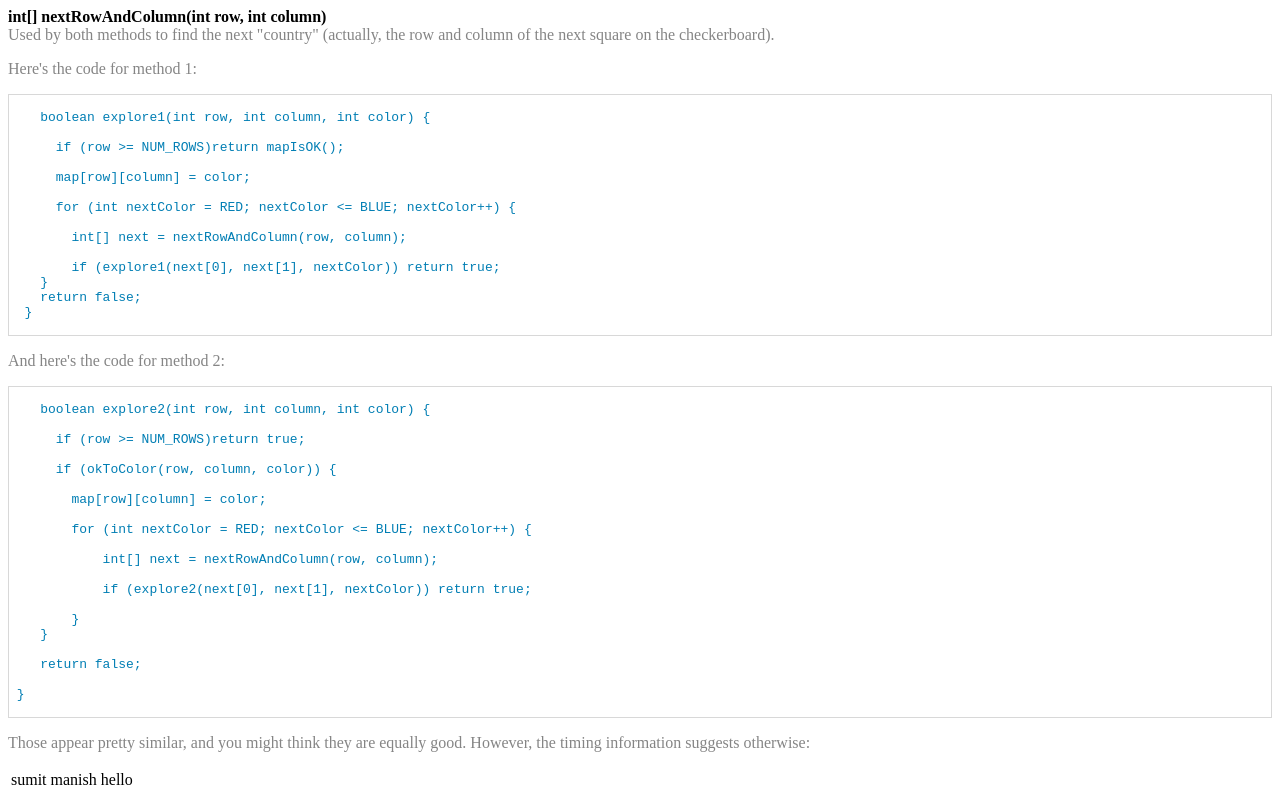
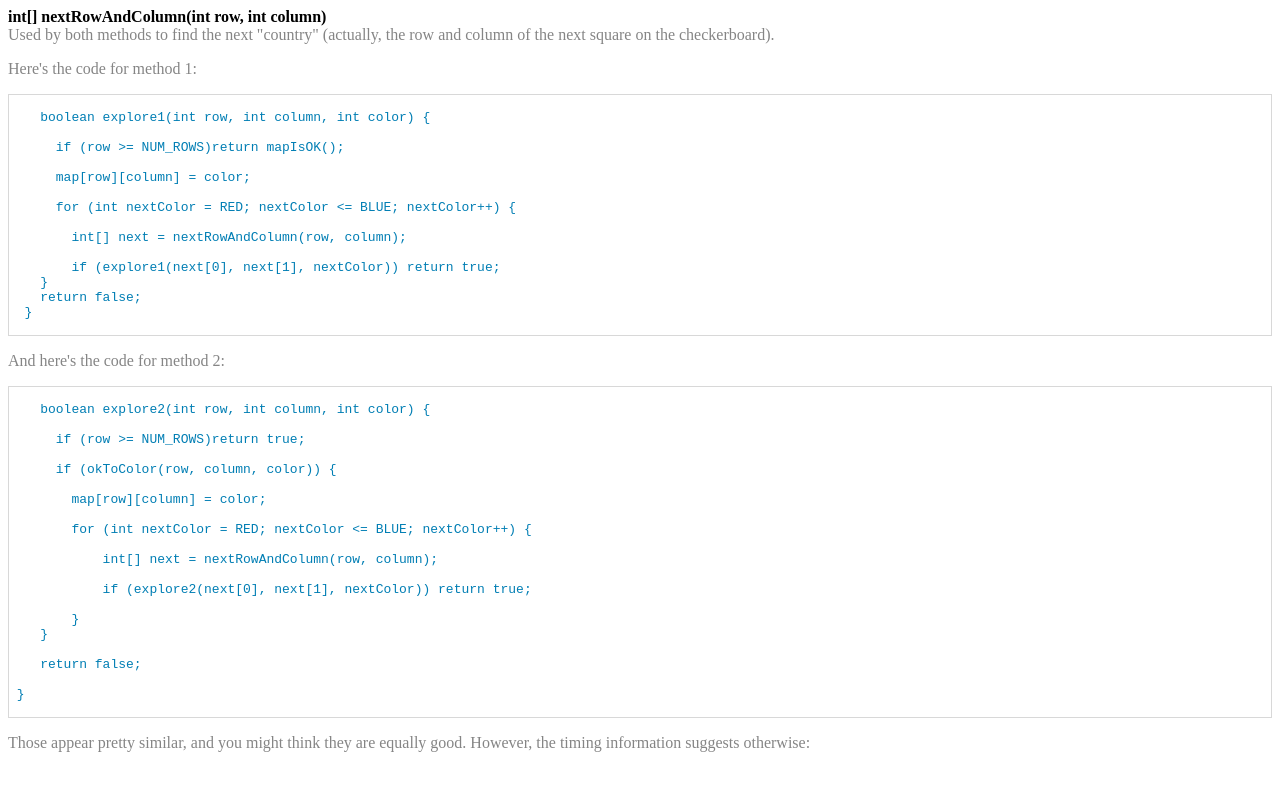
Before and after one commit to sumitkashyap123/backtraking, a plain HTML site: page index.html in a window 1280 px wide. Shown: the part 5025-5825 px from the top of the page. After the commit the page ends 5793 px from the top, so only its background shows below. Drawn offline with Linux system fonts and the light colour scheme.

Commit message:
Update index.html

```diff
--- a/index.html
+++ b/index.html
@@ -283,13 +283,7 @@
 <p style="color: #858585;">Those appear pretty similar, and you might think they are equally good. However, the timing information suggests otherwise:</p>
 
 
-<table>
-    <tr>
-    <td>sumit</td>
-    <td>manish</td>
-    <td>hello</td>
-    </tr>
-</table>
+
 
 </body>
 </html>
```
